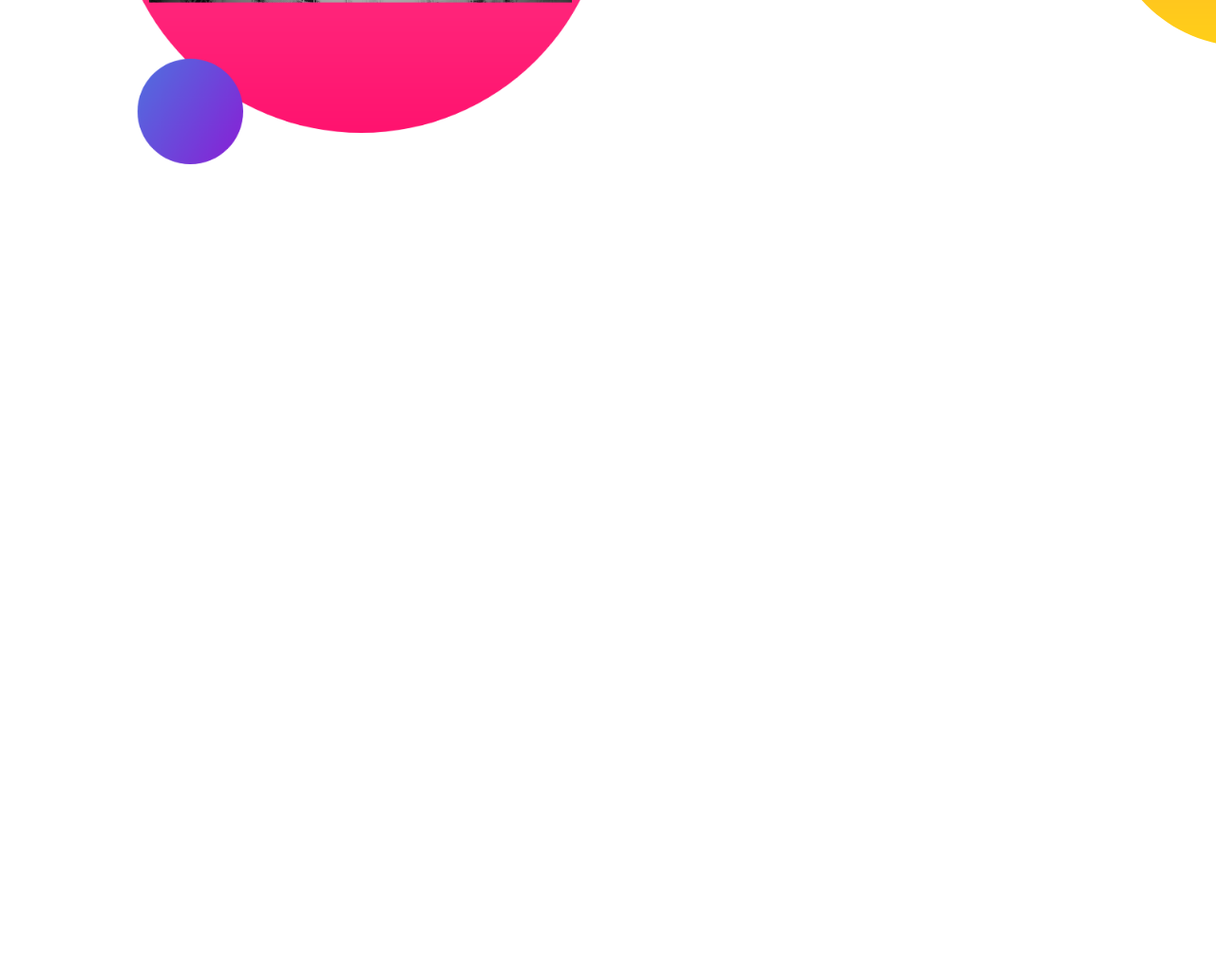
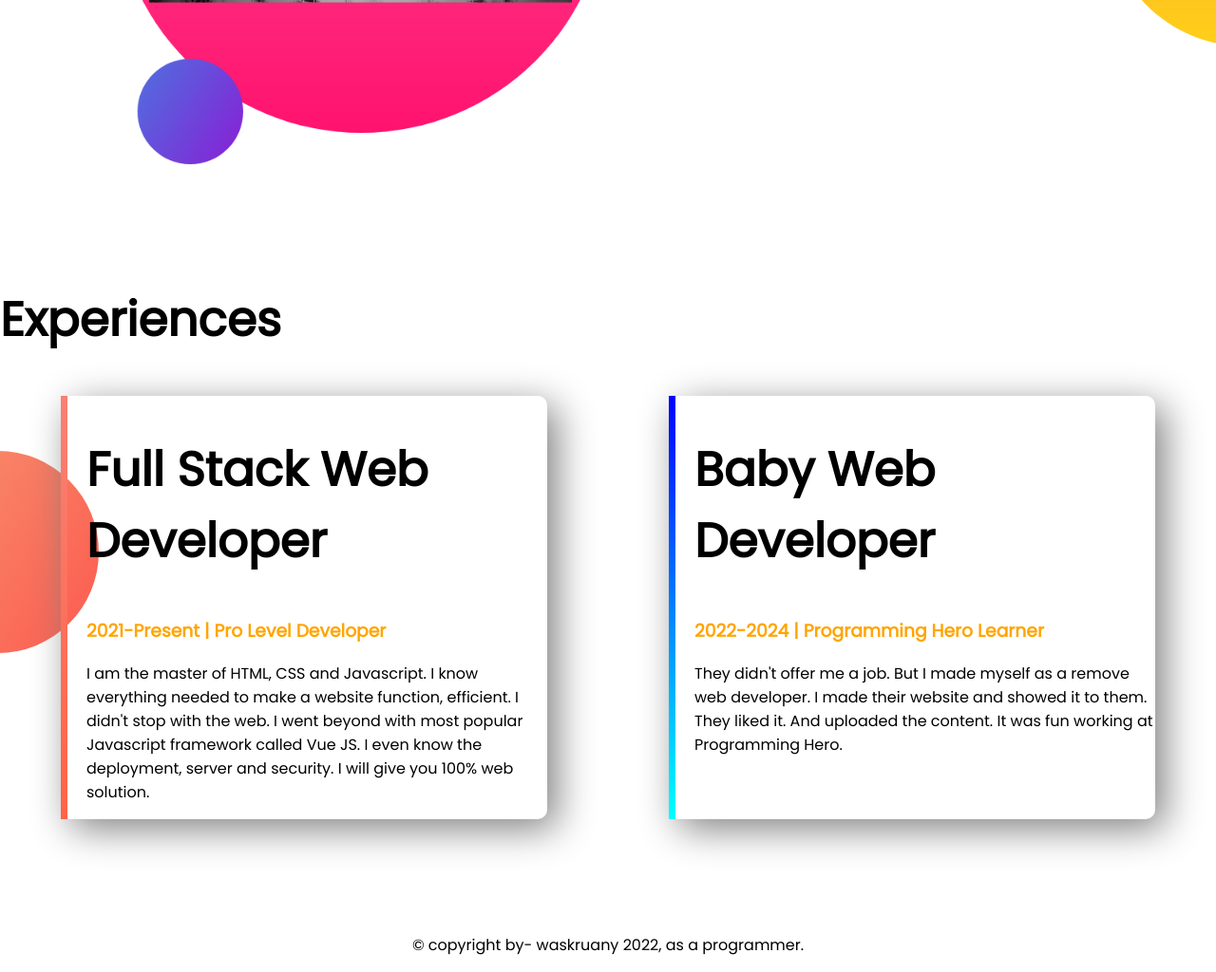
Before and after one commit to waskruany0/4-1developer-protfolio, a plain HTML site: page index.html in a window 1280 px wide. Shown: the part 1079-2103 px from the top of the page at 95% size. Before the commit the page ends 1379 px from the top, so only its background shows below. Drawn offline with Linux system fonts and the light colour scheme.

Commit message:
the last code

```diff
--- a/index.html
+++ b/index.html
@@ -13,7 +13,7 @@
 </head>
 
 <body>
-    <section class="top-banner">
+    <section class="top-banner flexible-container">
         <div class="half-width">
             <h1>Welcome TO</h1>
             <h1> <span class="orange-color">Waskruany</span> Website</h1>
@@ -31,7 +31,7 @@
             <img src="images/me-bg.png" alt="">
         </div>
     </section>
-    <section class="deream-big">
+    <section class="deream-big flexible-container">
         <div class="half-width">
             <img src="images/my-bg2.png" alt="">
         </div>
@@ -45,7 +45,36 @@
         </div>
     </section>
 
+    <section class="exprience-area">
+        <h1>Experiences</h1>
 
+        <div class="flexible-container">
+            <div id="full-stack-exprience" class="exprience-itam">
+                <h1>Full Stack Web Developer</h1>
+                <h3 class="orange-color">2021-Present | Pro Level Developer</h3>
+                <p>I am the master of HTML, CSS and Javascript. I know everything needed to make a website function,
+                    efficient. I didn't stop with the web. I went beyond with most popular Javascript framework called
+                    Vue
+                    JS. I even know the deployment, server and security. I will give you 100% web solution.</p>
+            </div>
+
+            <div id="web-dev-exprience" class="exprience-itam">
+                <h1>Baby Web Developer</h1>
+                <h3 class="orange-color">2022-2024 | Programming Hero Learner</h3>
+                <p>They didn't offer me a job. But I made myself as a remove web developer. I made their website and
+                    showed
+                    it to them. They liked it. And uploaded the content. It was fun working at Programming Hero.</p>
+
+            </div>
+        </div>
+
+    </section>
+
+    <footer>
+        <p>
+            © copyright by- waskruany 2022, as a programmer.
+        </p>
+    </footer>
 
 </body>
 
--- a/style.css
+++ b/style.css
@@ -8,13 +8,14 @@ h1{
 .orange-color{
     color: orange;
 }
-section{
+.flexible-container{
     display: flex;
     margin-bottom: 120px;
 }
 .half-width{
     width: 50%;
     padding-left: 5%;
+
 }
 .half-width img{
     width: 100%;
@@ -37,3 +38,29 @@ section{
     background-repeat: no-repeat;
     background-position: right;
 }
+.exprience-itam{
+    width: 40%;
+    margin-left: 5%;
+    margin-right: 5%;
+    padding-left: 20px;
+    border-radius: 10px;
+    box-shadow: 10px 10px 40px gray;
+}
+.exprience-area{
+    background-image: url(images/exp-bg.png);
+    background-repeat: no-repeat;
+    background-position: left;
+}
+#web-dev-exprience{
+    border-left: 7px solid;
+    border-image: linear-gradient(blue, cyan);
+    border-image-slice: 1;
+}
+#full-stack-exprience{
+    border-left: 7px solid;
+    border-image: linear-gradient(salmon, tomato);
+    border-image-slice: 1;
+}
+footer p{
+    text-align: center;
+}
```
